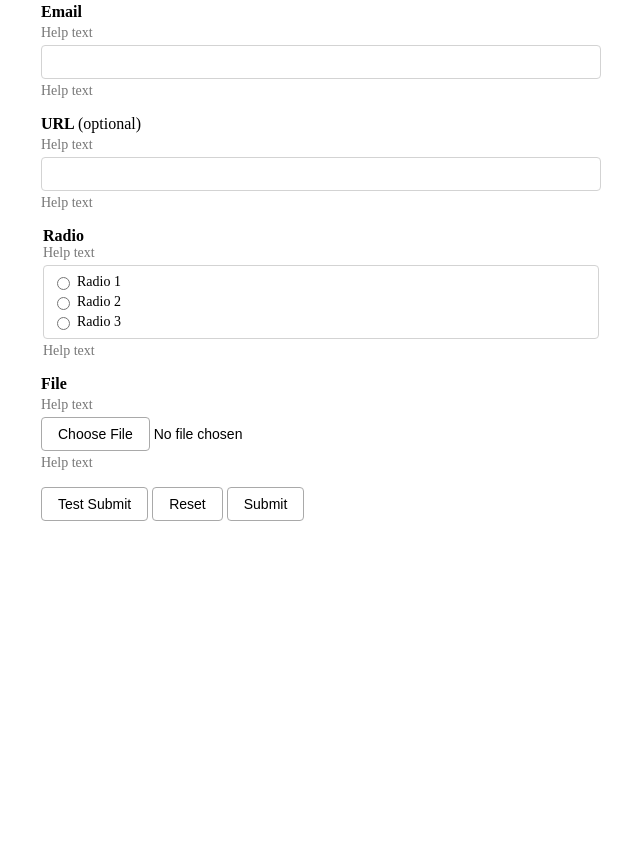
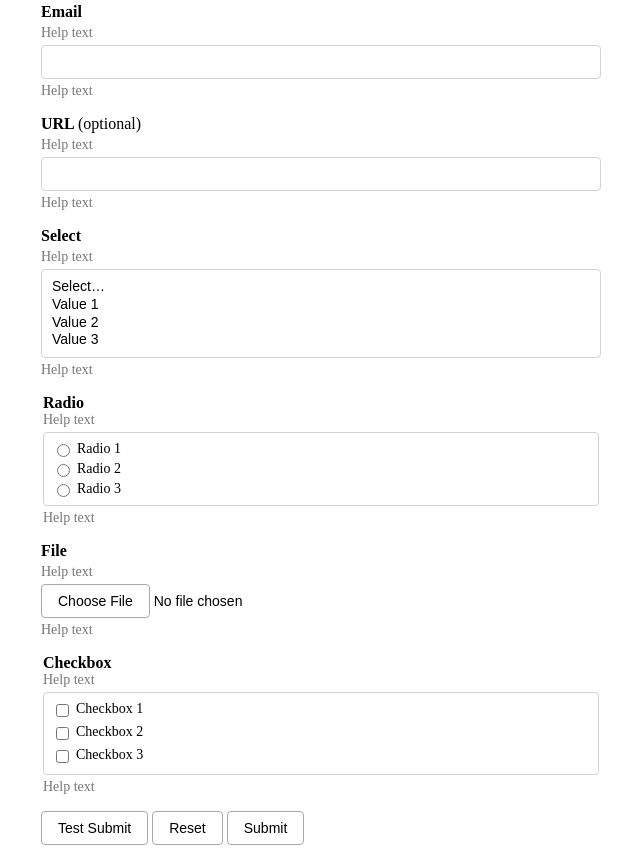
Before and after one commit to JamesRobertHugginsNgo/css-boilerplate, a website: page src/field-error/index.html in a window 1280 px wide. Shown: the part 349-1210 px from the top of the page, without its empty margins (319-959 px from the left). Before the commit the page ends 886 px from the top, so only its background shows below. Drawn offline with Linux system fonts and the light colour scheme.

Commit message:
Add checkbox

```diff
--- a/src/field-error/index.html
+++ b/src/field-error/index.html
@@ -69,6 +69,19 @@
           <span class="field-error-text"></span>
         </p>
 
+        <p class="field">
+          <label for="select-id" class="field-label">Select</label>
+          <span class="field-help-text">Help text</span>
+          <select multiple name="select-id" required type="text" id="select-id" class="field-input">
+            <option value="">Select&hellip;</option>
+            <option value="Value 1">Value 1</option>
+            <option value="Value 2">Value 2</option>
+            <option value="Value 3">Value 3</option>
+          </select>
+          <span class="field-help-text">Help text</span>
+          <span class="field-error-text"></span>
+        </p>
+
         <fieldset class="field">
           <legend class="field-label">Radio</legend>
           <span class="field-help-text">Help text</span>
@@ -100,6 +113,27 @@
           <span class="field-error-text"></span>
         </p>
 
+        <fieldset class="field">
+          <legend class="field-label">Checkbox</legend>
+          <span class="field-help-text">Help text</span>
+          <div class="field-input">
+            <div class="field-input-row">
+              <input name="checkbox-name[]" type="checkbox" value="Checkbox 1" id="checkbox-1">
+              <label for="checkbox-1">Checkbox 1</label>
+            </div>
+            <div class="field-input-row">
+              <input name="checkbox-name[]" type="checkbox" value="Checkbox 2" id="checkbox-2">
+              <label for="checkbox-2">Checkbox 2</label>
+            </div>
+            <div class="field-input-row">
+              <input name="checkbox-name[]" type="checkbox" value="Checkbox 3" id="checkbox-3">
+              <label for="checkbox-3">Checkbox 3</label>
+            </div>
+          </div>
+          <span class="field-help-text">Help text</span>
+          <span class="field-error-text"></span>
+        </fieldset>
+
         <p>
           <button type="button" class="field-button" id="test-submit">Test Submit</button>
           <button type="reset" class="field-button">Reset</button>
@@ -121,14 +155,23 @@
     // });
 
     document.getElementById('text-id').fieldEl.customValidityValidations = [
-      (fieldEl, inputEl) => {
+      (inputEl) => {
         if (inputEl.value === '0') {
           return 'Value must not be 0';
         }
       },
-      (fieldEl, inputEl) => {
+      (inputEl) => {
         if (inputEl.value === 'ABC') {
           return 'Value must not be ABC';
+        }
+      }
+    ];
+
+    document.querySelector('[name="checkbox-name[]"]').fieldEl.customValidityValidations = [
+      (inputEl) => {
+        const checkedEls = [...inputEl.fieldEl.querySelectorAll('input')].filter((inputEl) => inputEl.checked);
+        if (checkedEls.length === 0) {
+          return 'Select at least one of these options'
         }
       }
     ];
--- a/src/field-error/script.js
+++ b/src/field-error/script.js
@@ -44,7 +44,7 @@ function inputSetupValidity() {
 
   if (this.fieldEl.customValidityValidations) {
     for (const getCustomValidityMessage of this.fieldEl.customValidityValidations) {
-      const message = getCustomValidityMessage(this.fieldEl, this);
+      const message = getCustomValidityMessage(this);
       if (message) {
         this.setCustomValidity(message);
         return;
@@ -58,7 +58,7 @@ function inputSetupValidity() {
     return;
   }
 
-  this.setCustomValidity('');
+  this.validity.customError && this.setCustomValidity('');
 };
 
 function inputCheckValidity(...args) {
@@ -129,7 +129,6 @@ export function addFieldValidation(fieldEl) {
     inputEl.reportValidity = inputReportValidity;
 
     inputEl.addEventListener('input', inputCheckValidity);
-    inputEl.addEventListener('change', inputCheckValidity);
 
     inputEl.addEventListener('invalid', inputInvalidEventListener);
   }
@@ -142,7 +141,6 @@ export function removeFieldValidation(fieldEl) {
     inputEl.removeEventListener('invalid', inputInvalidEventListener);
 
     inputEl.removeEventListener('input', inputCheckValidity);
-    inputEl.removeEventListener('change', inputCheckValidity);
 
     if (inputEl.originalCheckValidity) {
       inputEl.checkValidity = inputEl.originalCheckValidity;
```
